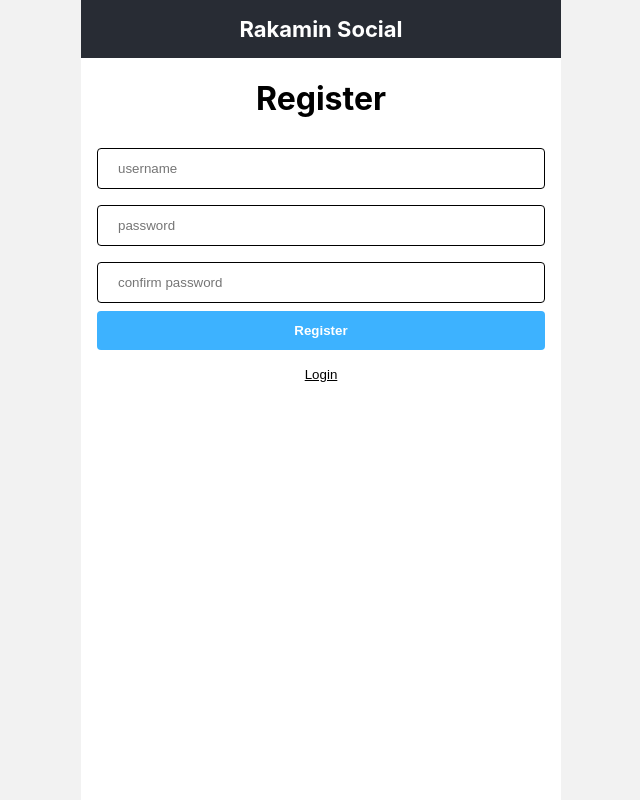
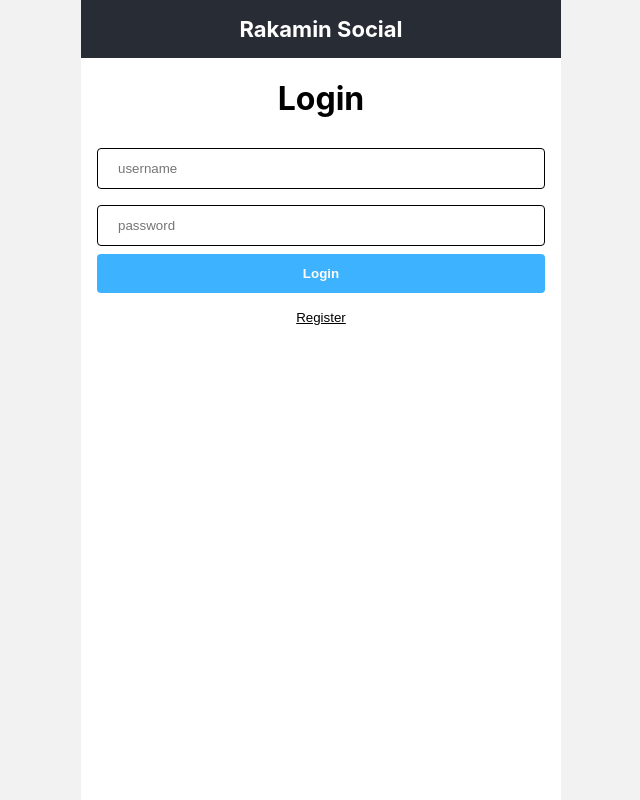
Before and after one commit to taniayunita/rakamin-react-modules, a React (Create React App) app: page / in a window 1280 px wide. Shown: the whole page, without its empty margins (319-959 px from the left). Built offline with nearby package versions, Linux system fonts and the light colour scheme.

Commit message:
membbuat file untuk perpindahan halaman

```diff
--- a/src/App.js
+++ b/src/App.js
@@ -2,7 +2,7 @@ import logo from './logo.svg';
 import './App.css';
 import LoginPage from './pages/LoginPage';
 import RegisterPage from './pages/RegisterPage';
-
+import AuthPage from './pages/AuthPage';
 function App() {
   return (
     <div className="App">
@@ -10,7 +10,7 @@ function App() {
         <div className='App-header'>Rakamin Social</div>
         <div className='content'>
           {/* memanggil file/ component login page */}
-          <RegisterPage />
+          <AuthPage />
         </div>
       </div>
     </div>
--- a/src/pages/AuthPage.js
+++ b/src/pages/AuthPage.js
@@ -1,4 +1,4 @@
-//untuk melakukan perpindahan halaman
+//file untuk melakukan perpindahan halaman karena belum belajar routing
 import React from 'react';
 import LoginPage from './LoginPage';
 import RegisterPage from './RegisterPage';
@@ -11,6 +11,10 @@ function AuthPage() {
         <React.Fragment>
             {/* condsional rendering untuk melihat ini halaman apa */}
             {isLoginPage ? <LoginPage /> : <RegisterPage/>}
+            {/* untuk menswitch perpindahan halaman */}
+            <button className='link' style={{marginTop: 16}} onClick={()=>setIsLoginPage(!isLoginPage)}>
+                {isLoginPage ? 'Register':'Login'}
+            </button>
         </React.Fragment>
 
     );
--- a/src/pages/LoginPage.js
+++ b/src/pages/LoginPage.js
@@ -23,7 +23,7 @@ const LoginPage = () => {
             value={password}
             onChange={event => setPassword(event.target.value)}/>
             <button className='Button' onClick={onLogin}>Login</button>
-            <button className='link' style={{marginTop: 16}}>Register</button>
+
         </div>
 
 
--- a/src/pages/RegisterPage.js
+++ b/src/pages/RegisterPage.js
@@ -28,7 +28,7 @@ const RegisterPage = () => {
             value={confirmPassword}
             onChange={event => setconfirmPassword(event.target.value)}/>
             <button className='Button' onClick={onRegister}>Register</button>
-            <button className='link' style={{marginTop: 16}}>Login</button>
+
         </div>
 
 
```
